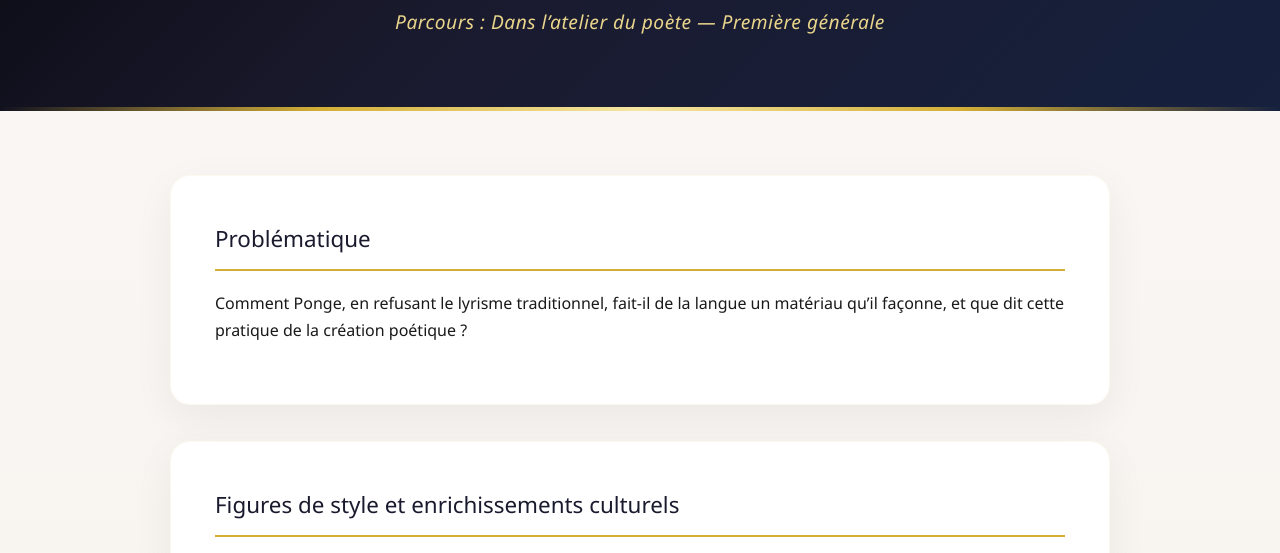
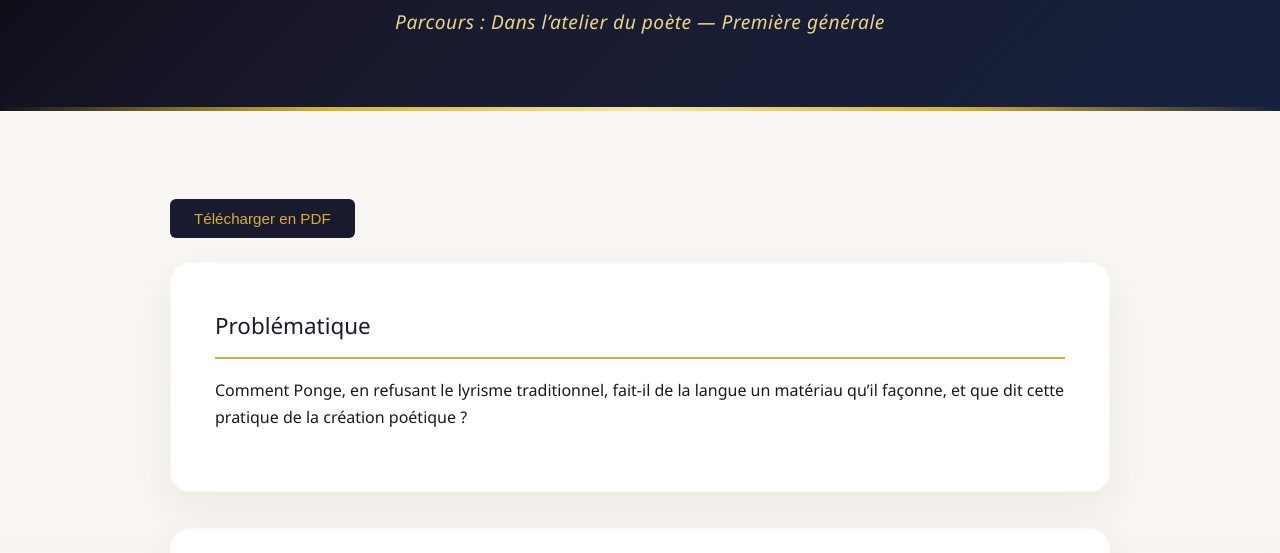
Before and after one commit to caropaolipompougnac84-code/fetes-monde-anglophone, a website: page public/francais-ponge.html in a window 1280 px wide. Shown: the part 176-729 px from the top of the page. Drawn offline with Linux system fonts and the light colour scheme.

Commit message:
Add PDF download button to Ponge page

```diff
--- a/public/francais-ponge.html
+++ b/public/francais-ponge.html
@@ -71,6 +71,19 @@
       border-radius: 16px;
       box-shadow: 0 6px 20px rgba(0,0,0,0.1);
     }
+    .pdf-btn {
+      display: inline-block;
+      margin: 1.5rem 0;
+      padding: 0.7rem 1.5rem;
+      background: #1a1a2e;
+      color: #d4af37;
+      border: none;
+      border-radius: 6px;
+      cursor: pointer;
+      font-size: 0.95rem;
+      text-decoration: none;
+    }
+    .pdf-btn:hover { opacity: 0.9; }
     .back {
       display: inline-block;
       margin-top: 2.5rem;
@@ -89,6 +102,8 @@
     <p>Parcours : Dans l’atelier du poète — Première générale</p>
   </div>
   <div class="content">
+    <button class="pdf-btn" onclick="window.print()">Télécharger en PDF</button>
+
     <div class="section">
       <h2>Problématique</h2>
       <p>Comment Ponge, en refusant le lyrisme traditionnel, fait-il de la langue un matériau qu’il façonne, et que dit cette pratique de la création poétique ?</p>
```
